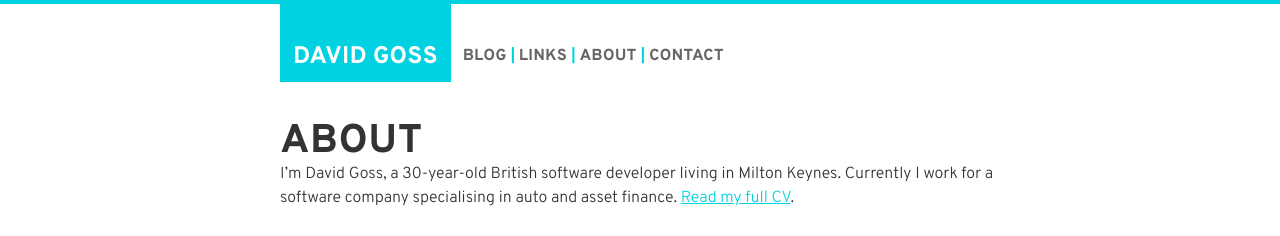
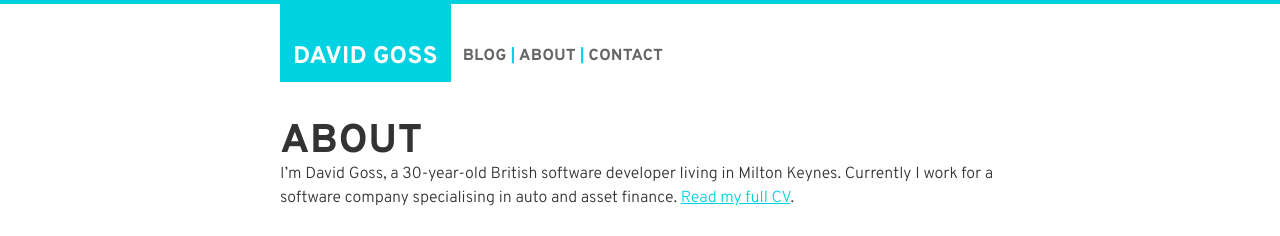
Before and after one commit to davidjgoss/davidjgoss.co, a Jekyll site: the page built from about.md, in a window 1280 px wide. Shown: the top 236 px of the page. Built offline with Jekyll 4.4.1, drawn with Linux system fonts in a browser that asks for light colours.

Commit message:
remove links from the nav

```diff
--- a/_includes/header.html
+++ b/_includes/header.html
@@ -3,7 +3,6 @@
     <nav role="navigation">
         <ul class="site-nav">
             <li><a href="/blog/">Blog</a></li>
-            <li><a href="/links/">Links</a></li>
             <li><a href="/about/">About</a></li>
             <li><a href="/contact/">Contact</a></li>
         </ul>
```
